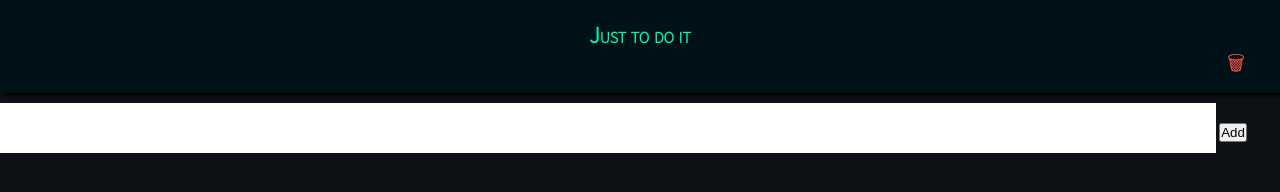
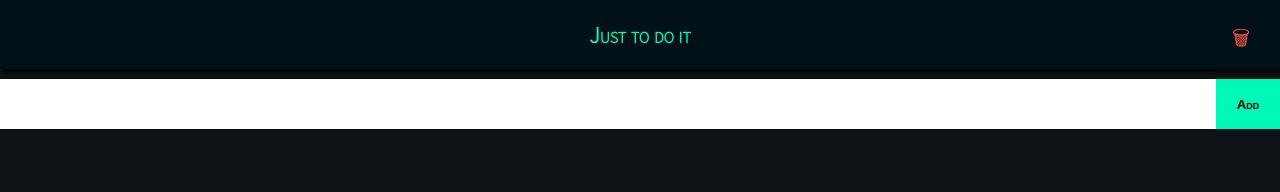
Before and after one commit to bkmoises/To-d-List, a plain HTML site: page index.html in a window 1280 px wide. Drawn offline with Linux system fonts and the light colour scheme.

Commit message:
Inclusão da propriedade position absolute

```diff
--- a/assets/css/style.css
+++ b/assets/css/style.css
@@ -31,8 +31,14 @@ h1 {
   background-color: transparent;
   border: none;
   cursor: pointer;
-  float: right;
-  margin: 0px 35px 10px 0px;
+  position: absolute;
+  right: 30px;
+  top: 24px;
+}
+
+.delete-all:hover {
+  color: #f77b72;
+  transition: .5;
 }
 
 .input-field {
@@ -56,7 +62,7 @@ input:hover, input:focus {
   border: solid 1px #00f9b6;
 }
 
-.delete-task {
+.add-task {
   height: 50px;
   width: 5%;
   margin: 0;
@@ -68,14 +74,9 @@ input:hover, input:focus {
   cursor: pointer;
 }
 
-.delete-task:hover {
+.add-task:hover {
   background-color: #a1ffe6;
   transition: .5s;
-}
-
-.delete-all:hover {
-  color: #f77b72;
-  transition: .5;
 }
 
 .tasks {
```
